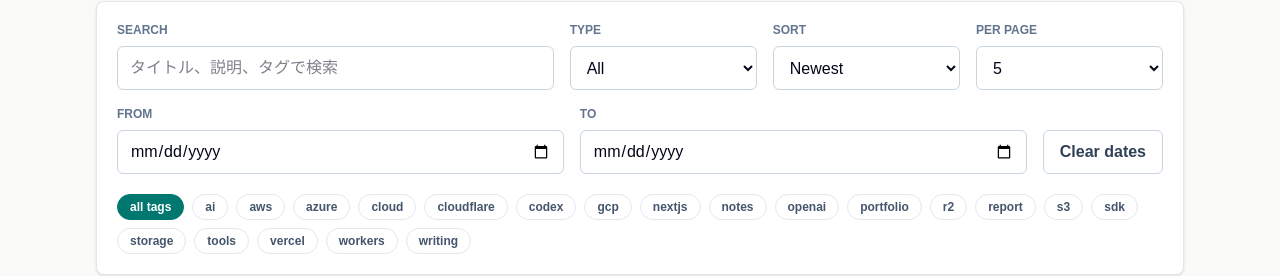
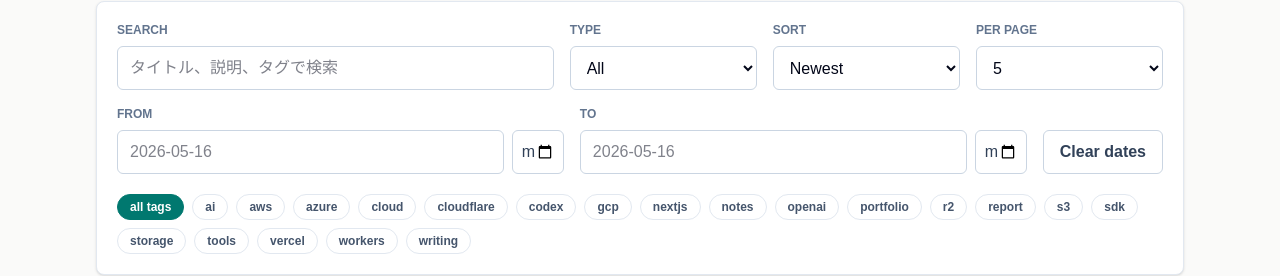
Before and after one commit to 0x46y/MyReport, a Next.js app: page /articles in a window 1280 px wide. Shown: the part 454-730 px from the top of the page. Built offline with nearby package versions, Linux system fonts and the light colour scheme.

Commit message:
日付の絞り込み機能追加

```diff
--- a/app/articles/ArticlesExplorer.tsx
+++ b/app/articles/ArticlesExplorer.tsx
@@ -265,14 +265,30 @@ function DateField({
   return (
     <label className="grid gap-2">
       <span className="text-xs font-black uppercase tracking-normal text-slate-500">{label}</span>
-      <input
-        className="min-h-11 rounded-md border border-slate-300 bg-white px-3 text-base text-slate-950 outline-none transition focus:border-teal-600 focus:ring-2 focus:ring-teal-600/20"
-        onChange={(event) => onChange(event.target.value)}
-        type="date"
-        value={value}
-      />
+      <span className="grid grid-cols-[minmax(0,1fr)_3.25rem] gap-2">
+        <input
+          className="min-h-11 rounded-md border border-slate-300 bg-white px-3 text-base text-slate-950 outline-none transition focus:border-teal-600 focus:ring-2 focus:ring-teal-600/20"
+          inputMode="numeric"
+          onChange={(event) => onChange(event.target.value)}
+          pattern="\d{4}-\d{2}-\d{2}"
+          placeholder="2026-05-16"
+          type="text"
+          value={value}
+        />
+        <input
+          aria-label={`${label} calendar`}
+          className="min-h-11 rounded-md border border-slate-300 bg-white px-2 text-slate-700 outline-none transition focus:border-teal-600 focus:ring-2 focus:ring-teal-600/20"
+          onChange={(event) => onChange(event.target.value)}
+          type="date"
+          value={isDateValue(value) ? value : ""}
+        />
+      </span>
     </label>
   );
+}
+
+function isDateValue(value: string) {
+  return /^\d{4}-\d{2}-\d{2}$/.test(value);
 }
 
 function SelectField({
```
